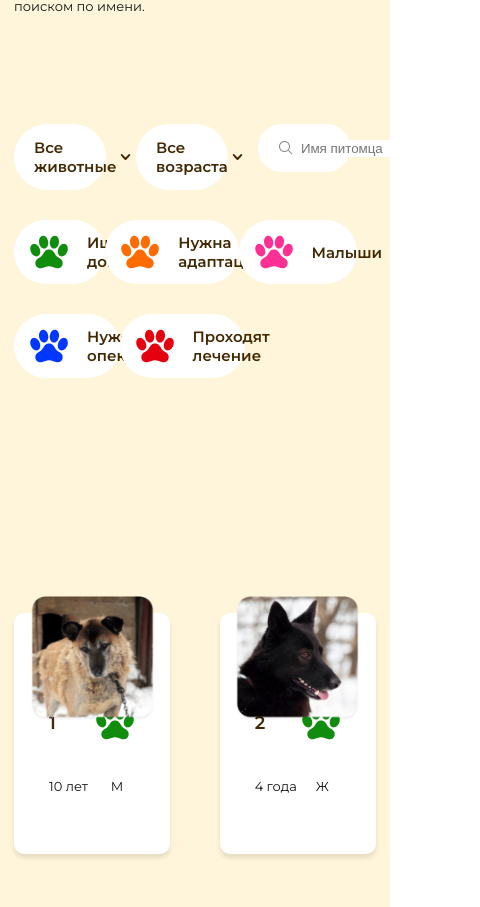
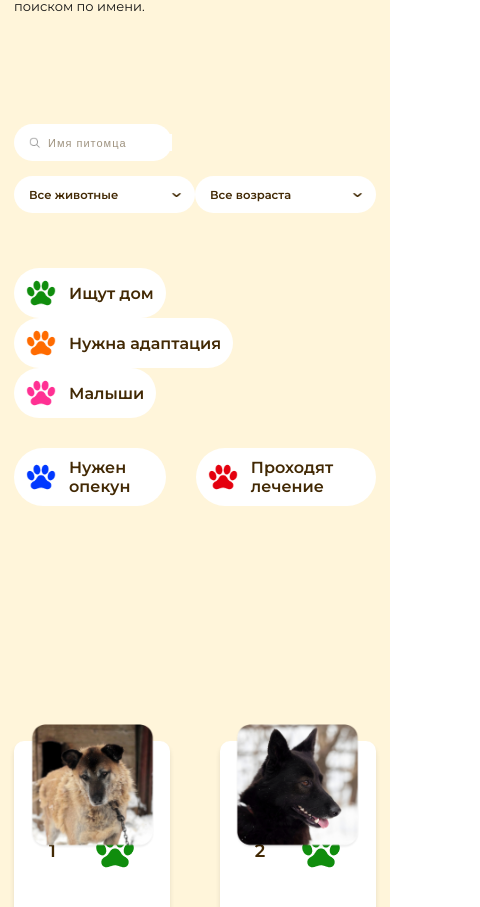
Before and after one commit to eireensid/animal-shelter, a Next.js app: page / in a window 390 px wide. Shown: the part 5668-6575 px from the top of the page, 480 px wide, since content can reach past the window. Built offline with nearby package versions, Linux system fonts and the light colour scheme; no server answers.

Commit message:
input components adaptive

```diff
--- a/components/AnimalsList.js
+++ b/components/AnimalsList.js
@@ -10,9 +10,13 @@ export default function AnimalsList({animals}) {
     <div className={styles.animalsListBlock}>
       <div className={styles.animalFiltersBlock}>
         <div className={styles.animalInputsBlock}>
-          <FindAnimalInput inputTitle="Все животные"/>
-          <FindAnimalInput inputTitle="Все возраста"/>
-          <SearchInput/>
+          <div className={styles.findAnimalInputBlock}>
+            <FindAnimalInput inputTitle="Все животные"/>
+            <FindAnimalInput inputTitle="Все возраста"/>
+          </div>
+          <div className={styles.SearchInputBlock}>
+            <SearchInput/>
+          </div>
         </div>
         <div className={styles.animalFilterWrapper}>
           <div className={styles.animalFilterWrapperTop}>
--- a/styles/components/AnimalsList.module.scss
+++ b/styles/components/AnimalsList.module.scss
@@ -1,8 +1,18 @@
 .animalInputsBlock {
   display: flex;
+  align-items: center;
+  width: 100%;
 }
-.animalInputsBlock div {
+.findAnimalInputBlock {
+  display: flex;
+  width: 100%;
+}
+.findAnimalInputBlock >* {
   margin-right: 30px;
+}
+
+.searchInputBlock {
+  width: 100%;
 }
 
 .animalFiltersBlock {
@@ -10,17 +20,20 @@
 }
 .animalFilterWrapperTop {
   display: flex;
-  justify-content: space-between;
-  width: 64%;
+  flex-wrap: wrap;
   margin: {
     top: 30px;
     bottom: 30px;
   }
 }
+.animalFilterWrapperTop >*:not(:last-child) {
+  margin-right: 30px;
+}
 .animalFilterWrapperBottom {
   display: flex;
-  justify-content: space-between;
-  width: 50%;
+}
+.animalFilterWrapperBottom >*:not(:last-child) {
+  margin-right: 30px;
 }
 .ourPetsGallery {
   margin-top: 165px;
@@ -31,3 +44,28 @@
 .ourPetsGallery > * {
   margin-bottom: 155px;
 }
+
+// Tablet styles
+@media (max-width: 1024px) {
+  .animalInputsBlock {
+    justify-content: space-between;
+    display: flex;
+  }
+  .animalInputsBlock div {
+    margin-right: 0;
+  }
+  .animalFilterWrapperTop {
+    margin-top: 40px;
+  }
+}
+
+// Mobile styles
+@media (max-width: 414px) {
+  .animalInputsBlock {
+    flex-direction: column-reverse;
+    align-items: flex-start;
+  }
+  .animalInputsBlock >* {
+    margin-bottom: 15px;
+  }
+}
--- a/styles/components/FindAnimalInput.module.scss
+++ b/styles/components/FindAnimalInput.module.scss
@@ -9,8 +9,45 @@
     left: 20px;
     right: 25px;
   }
-  width: 25.4%;
+  width: 34%;
   justify-content: space-between;
   background: #fff;
   border-radius: 100px;
 }
+
+// Tablet styles
+@media (max-width: 1024px) {
+  .animalFilterInput {
+    width: 30%;
+    padding: {
+      top: 16px;
+      bottom: 16px;
+      left: 20px;
+      right: 14px;
+    }
+  }
+  .animalFilterInput h4 {
+    font-size: 1rem;
+  }
+}
+
+// Mobile styles
+@media (max-width: 414px) {
+  .animalFilterInput {
+    width: 74%;
+    height: 37px;
+    padding: {
+      top: 9px;
+      bottom: 9px;
+      left: 15px;
+      right: 10px;
+    }
+  }
+  .animalFilterInput h4 {
+    font-size: 0.722rem;
+  }
+  .animalFilterInput img {
+    height: 14px;
+    width: 17px;
+  }
+}
--- a/styles/components/PawLabel.module.scss
+++ b/styles/components/PawLabel.module.scss
@@ -15,3 +15,27 @@
 .animalFilter img {
   padding-right: 18px;
 }
+
+// Tablet styles
+@media (max-width: 1024px) {
+  .animalFilter {
+    padding: {
+      top: 10px;
+      bottom: 10px;
+      left: 12px;
+      right: 12px;
+    }
+  }
+  .animalFilter img {
+    padding-right: 13px;
+    height: 30px;
+  }
+  .animalFilter h4 {
+    font-size: 1rem;
+  }
+}
+
+// Mobile styles
+@media (max-width: 414px) {
+
+}
--- a/styles/components/SearchInput.module.scss
+++ b/styles/components/SearchInput.module.scss
@@ -9,15 +9,43 @@
     left: 20px;
     right: 25px;
   }
-  width: 25.4%;
+  width: 30%;
   height: 48px;
   background: #fff;
   border-radius: 100px;
 }
 .searchInput input {
   margin-left: 5px;
+  width: 100%;
 }
-.searchInput input[placeholder] {
-  // font-size: 0.722em;
+.searchInput input::placeholder {
+  // font-size: 0.722rem;
   color: rgba(66, 41, 4, 0.5);
+  letter-spacing: 1px;
 }
+
+// Tablet styles
+@media (max-width: 1024px) {
+  .searchInput {
+    padding: {
+      top: 16px;
+      bottom: 16px;
+      left: 15px;
+      right: 0;
+    }
+  }
+}
+
+// Mobile styles
+@media (max-width: 414px) {
+  .searchInput {
+    width: 74%;
+    height: 37px;
+  }
+  .searchInput img {
+    height: 12px;
+  }
+  .searchInput input::placeholder {
+    font-size: 11px;
+  }
+}
```
